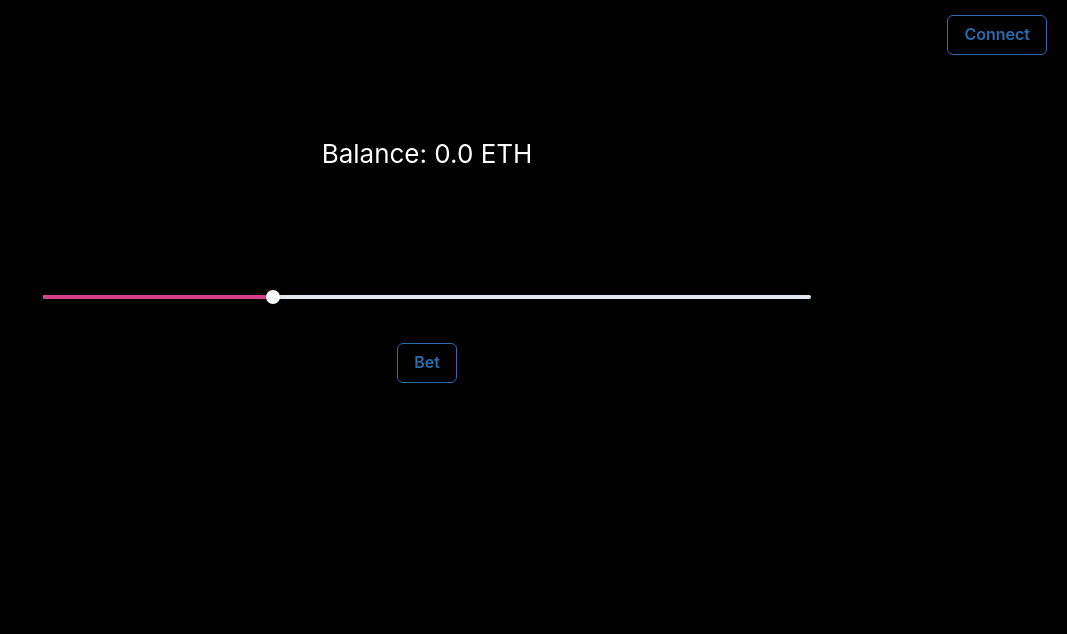
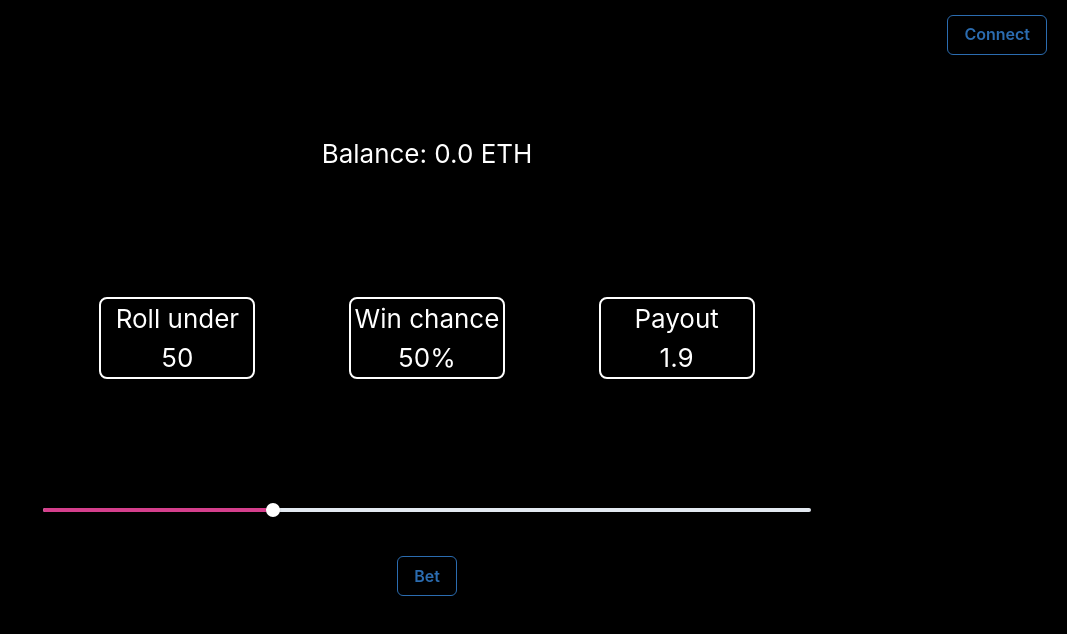
Before and after one commit to julienbrg/starkbet-ui, a React (Create React App) app: page / in a window 1280 px wide. Shown: the top 634 px of the page, without its empty margins (213-1280 px from the left). Built offline with nearby package versions, Linux system fonts and the light colour scheme.

Commit message:
add values

```diff
--- a/src/App.js
+++ b/src/App.js
@@ -8,7 +8,7 @@ import {
   Button,
   Stack
 } from '@chakra-ui/react'
-import { Body, Container, Header } from "./components/index.js";
+import { Body, Container, Header, Box, Info } from "./components/index.js";
 import { connect, getStarknet } from "get-starknet"
 import { composeUInt256 } from "./utils.ts";
 import { utils } from "ethers";
@@ -17,6 +17,9 @@ function App() {
 
   const [isConnected, setIsConnected] = useState(false);
   const [bal, setBal] = useState(0)
+  const [rollUnder, setRollUnder] = useState(50)
+  const [winChance, setWinChance] = useState(50)
+  const [payout, setPayout] = useState(1.9)
 
     const readTokenBalance = async (
         token_address = "0x049d36570d4e46f48e99674bd3fcc84644ddd6b96f7c741b1562b82f9e004dc7"
@@ -56,8 +59,16 @@ function App() {
     } catch {}
   }
 
+  async function update(val) {
+
+    setRollUnder(val)
+    setWinChance(val)
+    setPayout(0.001 * 100 / val) // BETAMOUNT * MAX_CAP / SLIDER_BET
+  }
+
   async function bet() {
     console.log("bet")
+
     // ...
   }
 
@@ -79,8 +90,23 @@ function App() {
         <h1>
           Balance: {utils.formatEther(bal)} ETH
         </h1>
-        <br /><br /><br />
-        <Slider aria-label='slider-ex-2' colorScheme='pink' defaultValue={30} onChangeEnd={(val) => console.log(val)}>
+        <br />
+        <Info>
+        <Box>
+          <h1>Roll under</h1>
+          <p>{rollUnder}</p>
+        </Box>
+        <Box>
+          <p>Win chance</p>
+          <p>{winChance}%</p>
+        </Box>
+        <Box>
+          <p>Payout</p>
+          <p>{payout}</p>
+        </Box>
+        </Info>
+        <br />
+        <Slider aria-label='slider-ex-2' colorScheme='pink' defaultValue={30} onChangeEnd={(val) => update(val)}>
           <SliderTrack>
             <SliderFilledTrack />
           </SliderTrack>
--- a/src/components/index.js
+++ b/src/components/index.js
@@ -61,6 +61,23 @@ export const Image = styled.img`
   padding: 24px;
 `;
 
+export const Box = styled.div`
+  border-color: white;
+  border: 2px solid;
+  border-radius: 8px;
+  text-align: center;
+  margin: 10%;
+  min-width: 6em;
+`;
+
+export const Info = styled.div`
+  color: white;
+  display: flex;
+  flex-direction: row;
+  justify-content: center;
+  padding: 5% 20%;
+`;
+
 export const Media = styled.img`
   height: 60vmin;
   margin-bottom: 10px;
```
Also changed, not shown: 1 other file (tests, documents, lock files or other folders).
